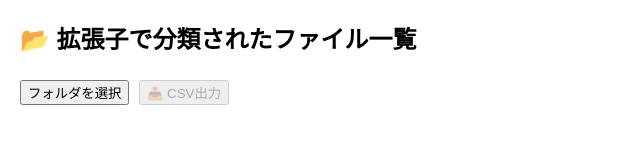
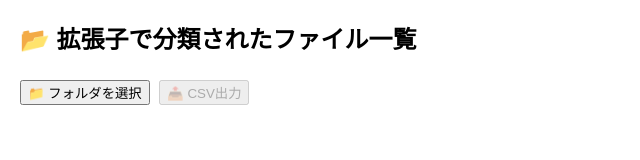
Before and after one commit to uni928/ShowAllFileAtDirectory, a plain HTML site: page index.html in a window 1280 px wide. Shown: the whole page, without its empty margins (0-640 px from the left). Drawn offline with Linux system fonts and the light colour scheme.

Commit message:
Update index.html

```diff
--- a/index.html
+++ b/index.html
@@ -14,7 +14,7 @@
 <body>
 
 <h2>📂 拡張子で分類されたファイル一覧</h2>
-<button id="pick">フォルダを選択</button>
+<button id="pick">📁 フォルダを選択</button>
 <button id="downloadCsv" disabled>📤 CSV出力</button>
 <div id="view"></div>
 
```
